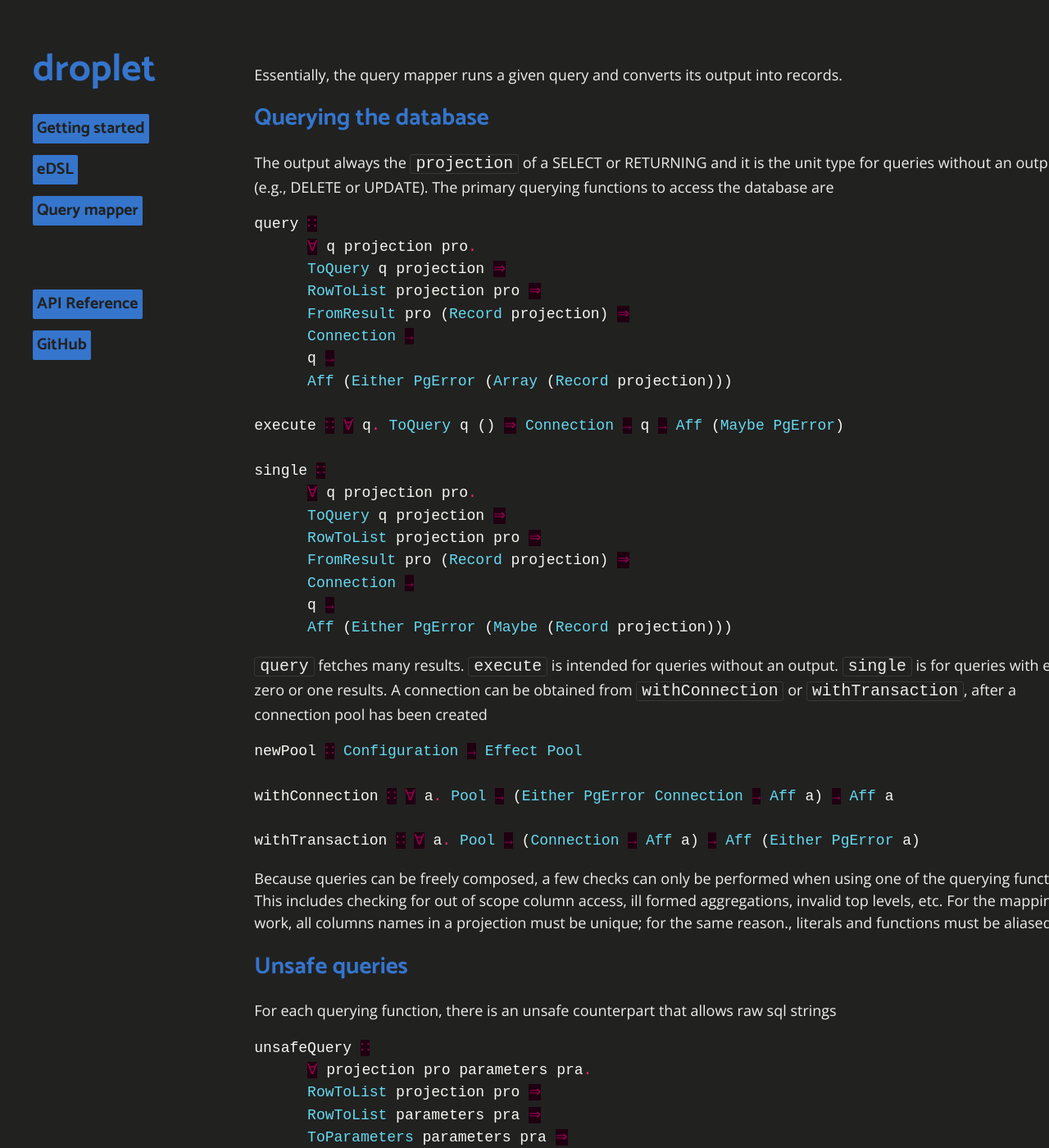
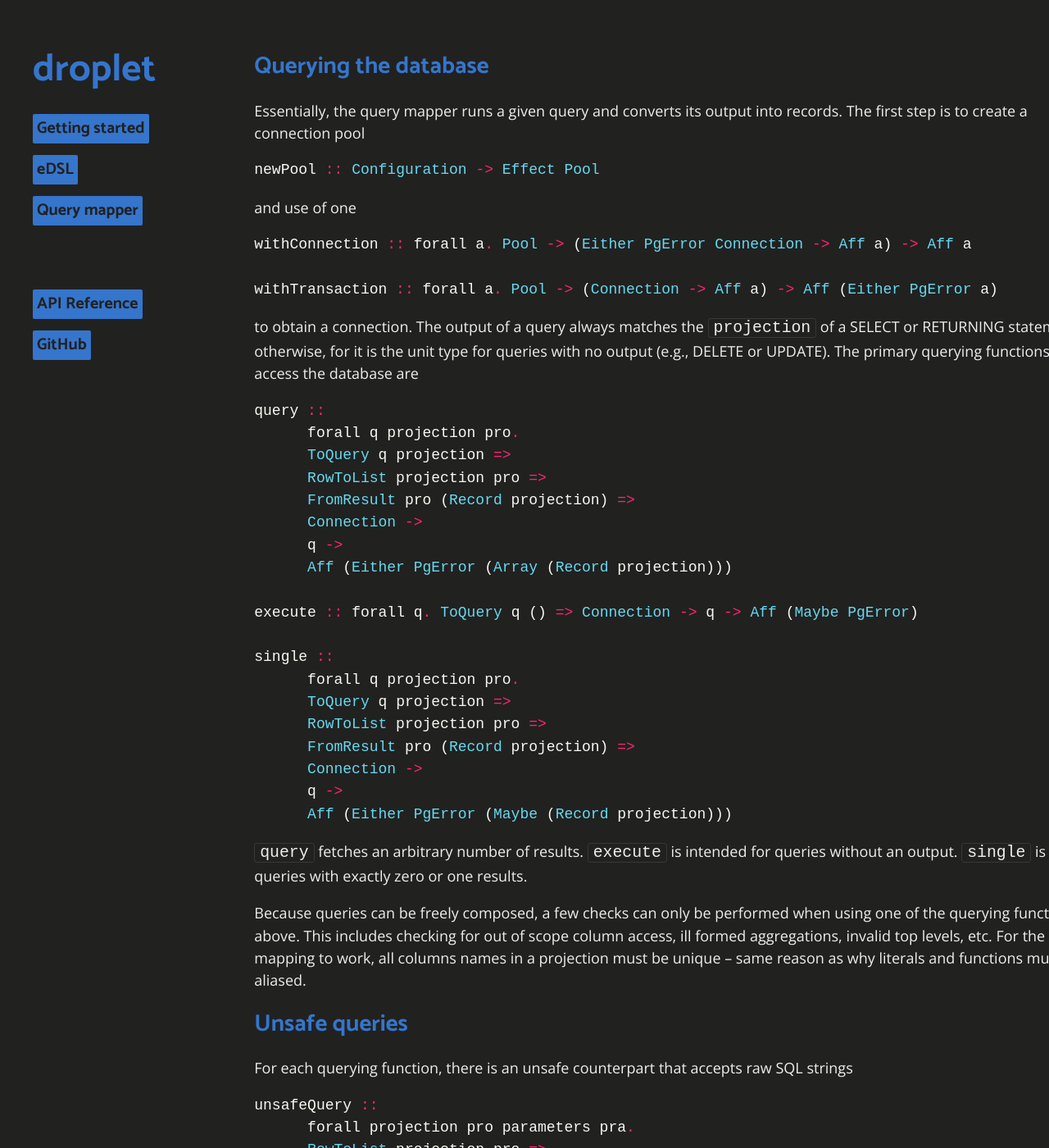
Before and after one commit to easafe/purescript-droplet, a Jekyll site: the page built from docs/mapper.md, in a window 1280 px wide and 1400 px high. Shown: the whole window at 82% size. Built offline with Jekyll 4.4.1, drawn with Linux system fonts in a browser that asks for light colours; some of the changed text lies outside the part shown.

Commit message:
Query mapping documentation

````diff
--- a/docs/mapper.md
+++ b/docs/mapper.md
@@ -3,87 +3,91 @@ layout: default
 title: Query mapper
 ---
 
-Essentially, the query mapper runs a given query and converts its output into records.
-
 ## Querying the database
 
-The output always the `projection` of a SELECT or RETURNING and it is the unit type for queries without an output (e.g., DELETE or UPDATE). The primary querying functions to access the database are
+Essentially, the query mapper runs a given query and converts its output into records. The first step is to create a connection pool
 
 ```haskell
-query ∷
-      ∀ q projection pro.
-      ToQuery q projection ⇒
-      RowToList projection pro ⇒
-      FromResult pro (Record projection) ⇒
-      Connection →
-      q →
+newPool :: Configuration -> Effect Pool
+```
+
+and use of one
+
+```haskell
+withConnection :: forall a. Pool -> (Either PgError Connection -> Aff a) -> Aff a
+
+withTransaction :: forall a. Pool -> (Connection -> Aff a) -> Aff (Either PgError a)
+```
+
+to obtain a connection. The output of a query always matches the `projection` of a SELECT or RETURNING statement; otherwise, for it is the unit type for queries with no output (e.g., DELETE or UPDATE). The primary querying functions to access the database are
+
+```haskell
+query ::
+      forall q projection pro.
+      ToQuery q projection =>
+      RowToList projection pro =>
+      FromResult pro (Record projection) =>
+      Connection ->
+      q ->
       Aff (Either PgError (Array (Record projection)))
 
-execute ∷ ∀ q. ToQuery q () ⇒ Connection → q → Aff (Maybe PgError)
+execute :: forall q. ToQuery q () => Connection -> q -> Aff (Maybe PgError)
 
-single ∷
-      ∀ q projection pro.
-      ToQuery q projection ⇒
-      RowToList projection pro ⇒
-      FromResult pro (Record projection) ⇒
-      Connection →
-      q →
+single ::
+      forall q projection pro.
+      ToQuery q projection =>
+      RowToList projection pro =>
+      FromResult pro (Record projection) =>
+      Connection ->
+      q ->
       Aff (Either PgError (Maybe (Record projection)))
 ```
 
-`query` fetches many results. `execute` is intended for queries without an output. `single` is for queries with exactly zero or one results. A connection can be obtained from `withConnection` or `withTransaction`, after a connection pool has been created
+`query` fetches an arbitrary number of results. `execute` is intended for queries without an output. `single` is for queries with exactly zero or one results.
 
-```haskell
-newPool ∷ Configuration → Effect Pool
-
-withConnection ∷ ∀ a. Pool → (Either PgError Connection → Aff a) → Aff a
-
-withTransaction ∷ ∀ a. Pool → (Connection → Aff a) → Aff (Either PgError a)
-```
-
-Because queries can be freely composed, a few checks can only be performed when using one of the querying functions. This includes checking for out of scope column access, ill formed aggregations, invalid top levels, etc. For the mapping to work, all columns names in a projection must be unique; for the same reason., literals and functions must be aliased.
+Because queries can be freely composed, a few checks can only be performed when using one of the querying functions above. This includes checking for out of scope column access, ill formed aggregations, invalid top levels, etc. For the mapping to work, all columns names in a projection must be unique -- same reason as why literals and functions must be aliased.
 
 ## Unsafe queries
 
-For each querying function, there is an unsafe counterpart that allows raw sql strings
+For each querying function, there is an unsafe counterpart that accepts raw SQL strings
 
 ```haskell
-unsafeQuery ∷
-      ∀ projection pro parameters pra.
-      RowToList projection pro ⇒
-      RowToList parameters pra ⇒
-      ToParameters parameters pra ⇒
-      FromResult pro (Record projection) ⇒
-      Connection →
-      Maybe Plan →
-      String →
-      Record parameters →
+unsafeQuery ::
+      forall projection pro parameters pra.
+      RowToList projection pro =>
+      RowToList parameters pra =>
+      ToParameters parameters pra =>
+      FromResult pro (Record projection) =>
+      Connection ->
+      Maybe Plan ->
+      String ->
+      Record parameters ->
       Aff (Either PgError (Array (Record projection)))
 
-unsafeExecute ∷
-      ∀ parameters pra.
-      RowToList parameters pra ⇒
-      ToParameters parameters pra ⇒
-      Connection →
-      Maybe Plan →
-      String →
-      Record parameters →
+unsafeExecute ::
+      forall parameters pra.
+      RowToList parameters pra =>
+      ToParameters parameters pra =>
+      Connection ->
+      Maybe Plan ->
+      String ->
+      Record parameters ->
       Aff (Maybe PgError)
 
-unsafeSingle ∷
-      ∀ parameters pra projection pro.
-      RowToList parameters pra ⇒
-      ToParameters parameters pra ⇒
-      RowToList projection pro ⇒
-      FromResult pro (Record projection) ⇒
-      Connection →
-      Maybe Plan →
-      String →
-      Record parameters →
+unsafeSingle ::
+      forall parameters pra projection pro.
+      RowToList parameters pra =>
+      ToParameters parameters pra =>
+      RowToList projection pro =>
+      FromResult pro (Record projection) =>
+      Connection ->
+      Maybe Plan ->
+      String ->
+      Record parameters ->
       Aff (Either PgError (Maybe (Record projection)))
 ```
 
-A type annotation will likely be required to determine the output records. The `Maybe Plan` parameter is for prepared statements. To use parameters in your query use the notation `@name` and include in the `Record parameters` argument, for example
+A type annotation will likely be required to determine the output records. The `Maybe Plan` parameter is for prepared statements. To include parameters in your query use the notation `@name` and have a matching key in the `Record parameters` argument. For example
 
 ```haskell
 selectUnsafe :: Aff (Either PgError (Array {id :: Int}))
@@ -99,6 +103,6 @@ selectUnsafe = withConnection pool $ \c -> do
 
 ## Type mapping
 
-Most common types (integers, strings, date/datetime, etc.) work out of the box. In case the default behavior isn't desirable, or you need to map columns to some custom type, the type classes `FromValue` and `ToValue` can be instantiated. `FromValue` translates SQL values to PureScript; `ToValue` parses PureScript values into `Foreign` used by Postgres. All parameters must also have `ToValue` instances.
+Most common types (integers, strings, date/datetime, etc.) work out of the box. In case the default behavior isn't desirable, or you need to map columns to custom types, the type classes `FromValue` and `ToValue` perform type mappings. `FromValue` translates `Foreign` SQL values to PureScript; `ToValue` parses PureScript values into `Foreign`. All parameters must also have `ToValue` instances.
 
 <a href="/edsl" class="direction previous">Previous: eDSL</a>
````
